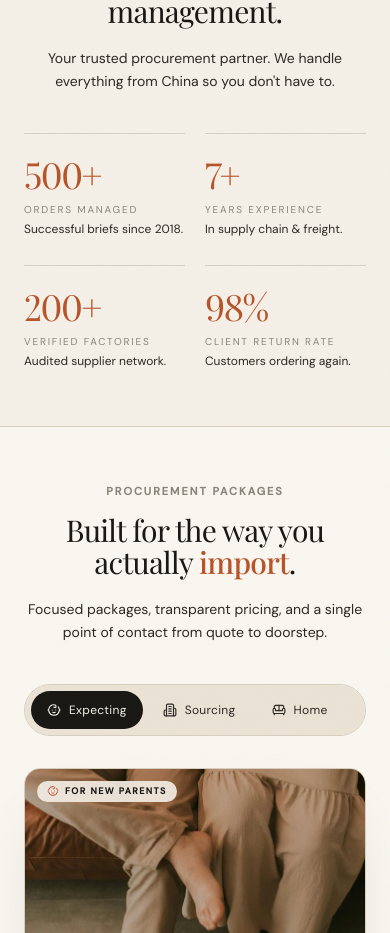
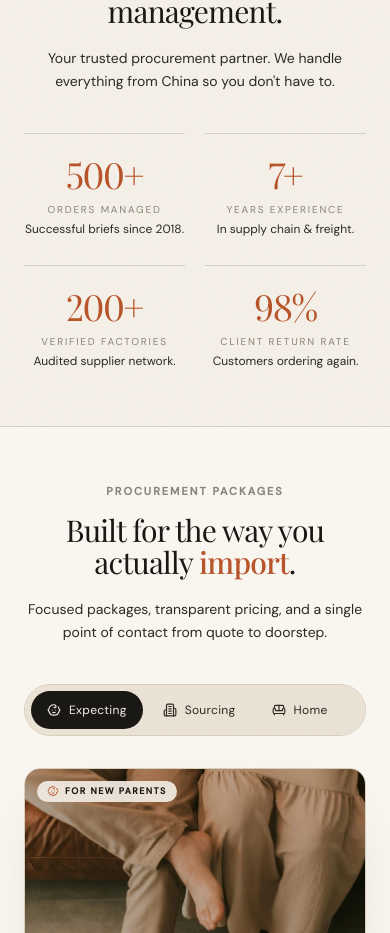
Before and after one commit to BOBOtoTHEmoon/IWG-consult, a Next.js app: page / in a window 390 px wide. Shown: the part 1000-1933 px from the top of the page. Built offline with nearby package versions, Linux system fonts and the light colour scheme.

Commit message:
centered stats

```diff
--- a/components/Stats.tsx
+++ b/components/Stats.tsx
@@ -51,8 +51,11 @@ function Stat({
 }) {
   const { value, ref } = useCounter(target);
   return (
-    <div ref={ref} className="border-t border-[var(--color-ink)]/15 pt-5 lg:pt-8">
-      <div className="flex items-baseline gap-1">
+    <div
+  ref={ref}
+  className="border-t border-[var(--color-ink)]/15 pt-5 lg:pt-8 text-center lg:text-left"
+>
+      <div className="flex items-baseline justify-center lg:justify-start gap-1">
         <span className="number-display text-4xl sm:text-5xl lg:text-8xl tracking-[-0.04em] text-[var(--color-ochre)]">
           {prefix}
           {value.toLocaleString()}
```
